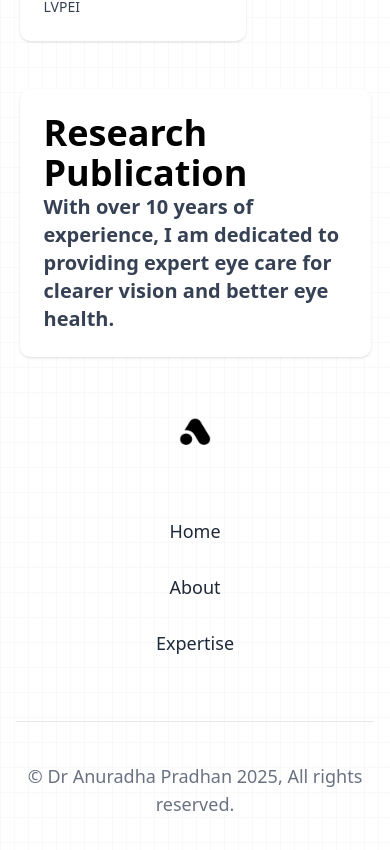
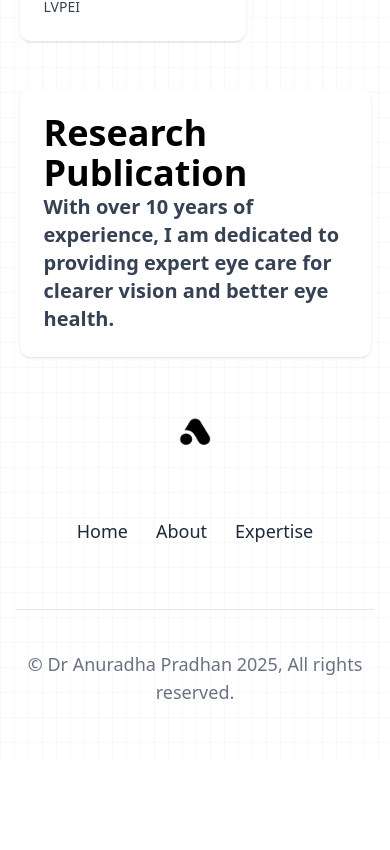
Before and after one commit to Pr4dhan/dr-port, a Next.js app: page /about in a window 390 px wide. Shown: the part 4308-5158 px from the top of the page. After the commit the page ends 5070 px from the top, so only its background shows below. Built offline with nearby package versions, Linux system fonts and the light colour scheme.

Commit message:
fotter update

```diff
--- a/components/layout/Fotter.tsx
+++ b/components/layout/Fotter.tsx
@@ -47,7 +47,7 @@ export default function Fotter() {
             </Link>
           </div>
 
-          <ul className="text-lg flex items-center justify-center flex-col gap-7 md:flex-row md:gap-12 transition-all duration-500 py-16 mb-10 border-b border-gray-200">
+          <ul className="text-lg flex items-center justify-center flex-row gap-7 md:flex-row md:gap-12 transition-all duration-500 py-16 mb-10 border-b border-gray-200">
             <li>
               <a href="./" className="text-gray-800 hover:text-gray-900">
                 Home
```
